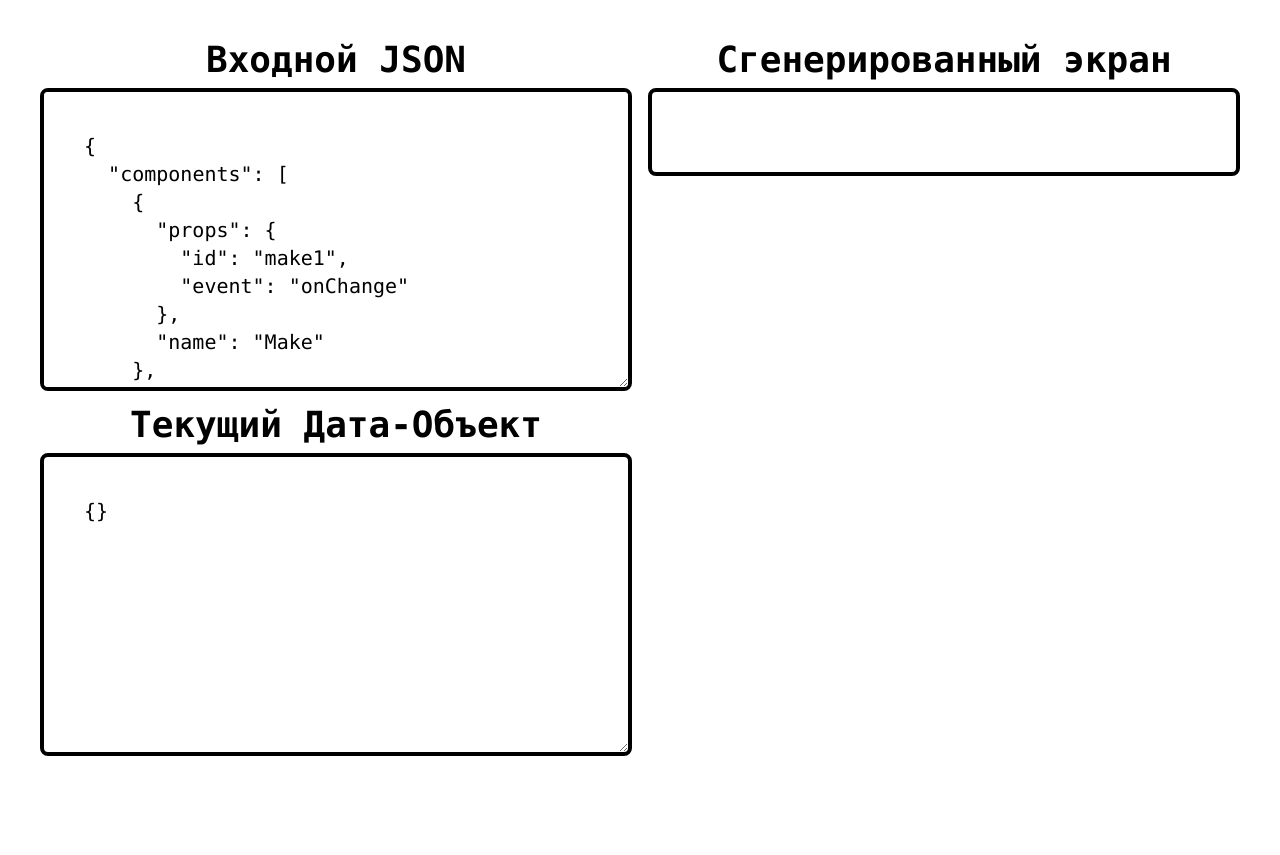
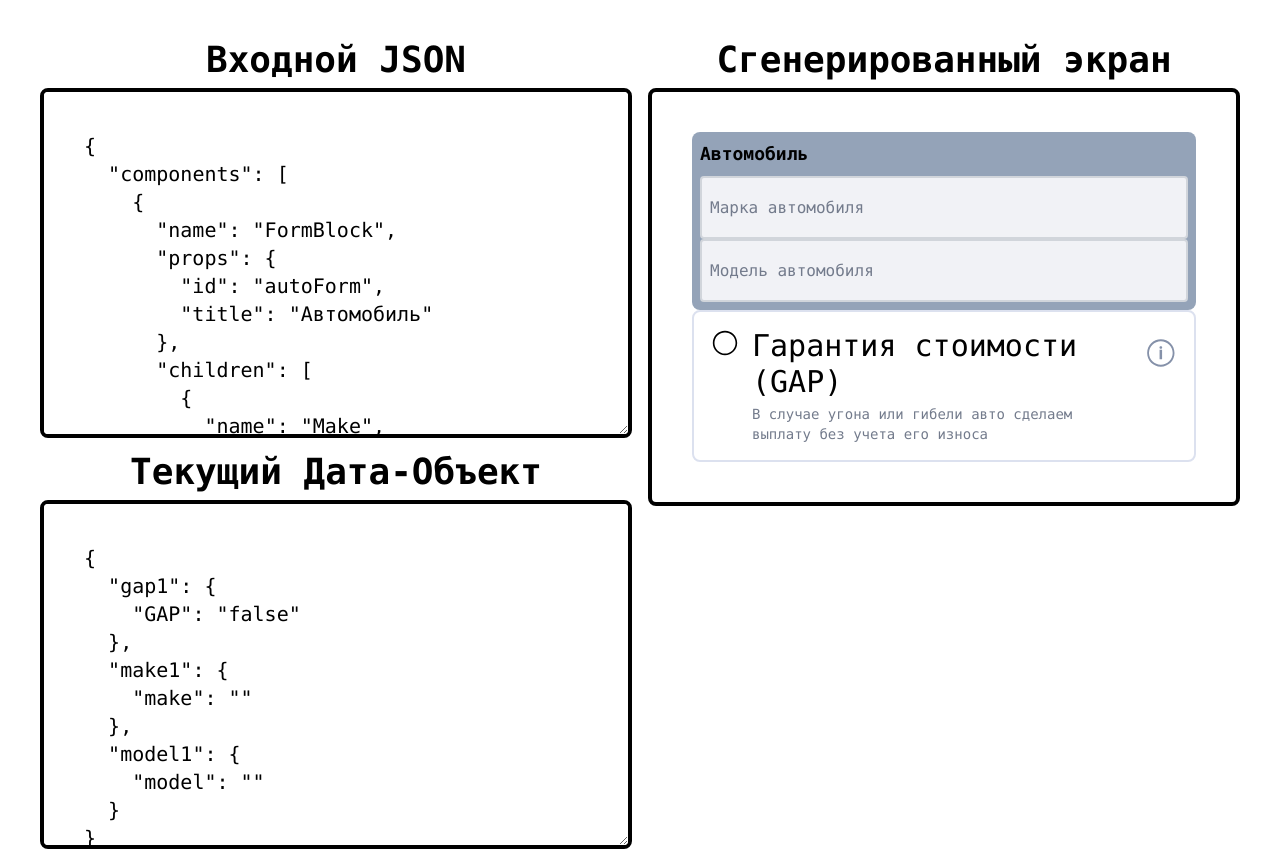
Before and after one commit to IvanOrlovsky/json-front-demo, a Next.js app: page / in a window 1280 px wide. Before the commit the page ends 800 px from the top, so only its background shows below. Built offline with nearby package versions, Linux system fonts and the light colour scheme.

Commit message:
Нулевая версия, поддерживающая вложенные элементы

```diff
--- a/package.json
+++ b/package.json
@@ -14,6 +14,7 @@
     "react": "^18",
     "react-dom": "^18",
     "react-fast-compare": "^3.2.2",
+    "react-hook-form": "^7.51.4",
     "react-icons": "^5.2.0",
     "tailwind-merge": "^2.3.0"
   },
--- /dev/null
+++ b/src/SDUI/Map/ComponentMap.tsx
@@ -0,0 +1,11 @@
+import GAP from "@/components/GAP";
+import Make from "@/components/Make";
+import Model from "@/components/Model";
+import FormBlock from "@/components/FormBlock";
+
+export const componentMap: Record<string, React.FC<any>> = {
+	GAP,
+	Make,
+	Model,
+	FormBlock,
+};
--- a/src/SDUI/Renderer.tsx
+++ b/src/SDUI/Renderer.tsx
@@ -1,8 +1,9 @@
-"use client";
-
 import React, { useEffect, useState, useRef } from "react";
 import isEqual from "react-fast-compare";
-import { Component, JSONDescription } from "./types/JSONDescription";
+import {
+	Component as ComponentType,
+	JSONDescription,
+} from "./types/JSONDescription";
 import { useRenderComponent } from "./hooks/useRenderComponent";
 
 export default function Renderer({
@@ -11,10 +12,9 @@ export default function Renderer({
 	description: JSONDescription;
 }) {
 	const { components } = description;
-	const [renderedComponents, setRenderedComponents] = useState<Component[]>(
-		[]
-	);
-
+	const [renderedComponents, setRenderedComponents] = useState<
+		ComponentType[]
+	>([]);
 	const prevComponentsRef = useRef(components);
 
 	const renderAllComponents = async () => {
@@ -41,18 +41,30 @@ export default function Renderer({
 
 	return (
 		<div>
-			{renderedComponents.map((component) => (
-				<RenderedComponent
-					key={JSON.stringify(component.props)}
-					name={component.name}
-					props={component.props}
-				/>
+			{renderedComponents.map((component, index) => (
+				<RenderedComponent key={index} {...component} />
 			))}
 		</div>
 	);
 }
 
-function RenderedComponent({ props, name }: Component) {
-	const component = useRenderComponent(name, props);
-	return component;
-}
+interface RenderedComponentProps extends ComponentType {}
+
+const RenderedComponent: React.FC<RenderedComponentProps> = ({
+	props,
+	name,
+	children,
+}) => {
+	const Component = useRenderComponent(name);
+	if (!Component) {
+		return <div>Компонент {name} не найден</div>;
+	}
+	return (
+		<Component {...props}>
+			{children &&
+				children.map((childComponent, index) => (
+					<RenderedComponent key={index} {...childComponent} />
+				))}
+		</Component>
+	);
+};
--- a/src/SDUI/hooks/useRenderComponent.tsx
+++ b/src/SDUI/hooks/useRenderComponent.tsx
@@ -1,34 +1,27 @@
-import ErrorComponent from "../utils/ErrorComponent";
-import { importComponent } from "../utils/importComponent";
 import { useState, useEffect } from "react";
+import { componentMap } from "../Map/ComponentMap";
 
-export function useRenderComponent(
-	componentName: string,
-	props: Record<string, any>
-) {
-	const [component, setComponent] = useState<any>();
+export function useRenderComponent(componentName: string): React.FC | null {
+	const [Component, setComponent] = useState<React.FC | null>(null);
 
 	useEffect(() => {
-		const getComponent = async () => {
-			try {
-				const result = await importComponent(componentName, props);
-				setComponent(result);
-			} catch (error: any) {
-				console.error(
-					`Ошибка при загрузке компонента "${componentName}":`,
-					error
-				);
-				setComponent(
-					<ErrorComponent
-						componentName={componentName}
-						errorMessage={error.message}
-					/>
+		try {
+			const Component = componentMap[componentName];
+			if (Component) {
+				setComponent(() => Component);
+			} else {
+				throw new Error(
+					`Компонент "${componentName}" не найден в словаре.`
 				);
 			}
-		};
-
-		getComponent();
+		} catch (error: any) {
+			console.error(
+				`Ошибка при загрузке компонента "${componentName}":`,
+				error
+			);
+			setComponent(null);
+		}
 	}, [componentName]);
 
-	return component;
+	return Component;
 }
--- a/src/SDUI/types/ComponentInfo.ts
+++ b/src/SDUI/types/ComponentInfo.ts
@@ -1,4 +1,7 @@
+import { Component } from "react";
+
 export type ComponentInfo = {
 	id: string;
 	value: string | Record<string, any>;
+	children?: Component[];
 };
--- a/src/app/page.tsx
+++ b/src/app/page.tsx
@@ -9,9 +9,27 @@ export default function Home() {
 		JSON.stringify(
 			{
 				components: [
-					{ props: { id: "make1", event: "onChange" }, name: "Make" },
-					{ props: { id: "model1", event: "onBlur" }, name: "Model" },
-					{ props: { id: "gap1" }, name: "GAP" },
+					{
+						name: "FormBlock",
+						props: {
+							id: "autoForm",
+							title: "Автомобиль",
+						},
+						children: [
+							{
+								name: "Make",
+								props: { id: "make1", event: "onChange" },
+							},
+							{
+								name: "Model",
+								props: { id: "model1", event: "onBlur" },
+							},
+						],
+					},
+					{
+						name: "GAP",
+						props: { id: "gap1" },
+					},
 				],
 			},
 			null,
--- /dev/null
+++ b/src/components/FormBlock.tsx
@@ -0,0 +1,25 @@
+import { cn } from "@/lib/utils/cn";
+
+interface FormBlockProps {
+	props: {
+		id: string;
+		title: string;
+		[key: string]: any;
+	};
+	children: React.ReactNode;
+}
+
+const FormBlock: React.FC<FormBlockProps> = (props: any) => {
+	const { id, title } = props;
+
+	return (
+		<div className={cn("rounded-lg bg-slate-400 flex flex-col p-2")}>
+			<h1 className="text-black font-semibold text-lg mb-2">{title}</h1>
+			<form id={id} name={id}>
+				{props.children}
+			</form>
+		</div>
+	);
+};
+
+export default FormBlock;
```
Also changed, not shown: src/SDUI/types/JSONDescription.ts (+5 -3 lines), 1 other file (tests, documents, lock files or other folders).
